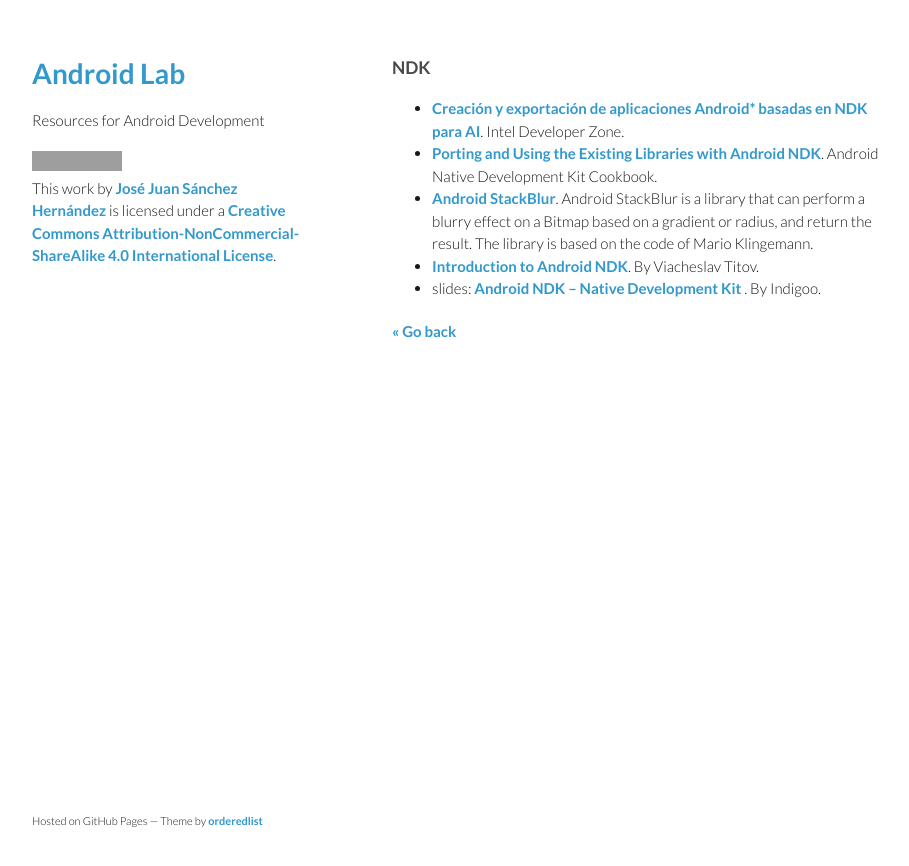
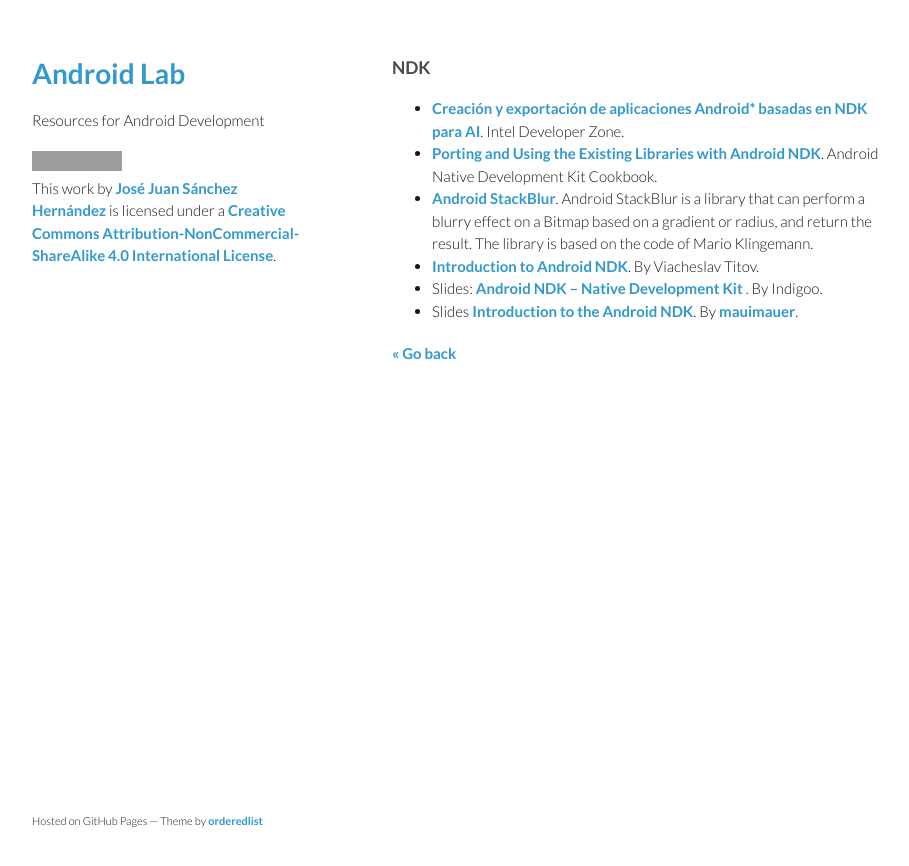
Before and after one commit to josejuansanchez/josejuansanchez.github.io, a Jekyll site: the page built from androidlab/ndk.md, in a window 1280 px wide. Shown: the top 866 px of the page, without its empty margins (178-1087 px from the left). Built offline with Jekyll 4.4.1, drawn with Linux system fonts in a browser that asks for light colours; grey boxes are pictures that could not be loaded.

Commit message:
Update ndk.md

```diff
--- a/androidlab/ndk.md
+++ b/androidlab/ndk.md
@@ -9,6 +9,7 @@
 * [Porting and Using the Existing Libraries with Android NDK](http://www.packtpub.com/sites/default/files/9781849691505_Chapter_08.pdf). Android Native Development Kit Cookbook.
 * [Android StackBlur](https://github.com/kikoso/android-stackblur). Android StackBlur is a library that can perform a blurry effect on a Bitmap based on a gradient or radius, and return the result. The library is based on the code of Mario Klingemann.
 * [Introduction to Android NDK](http://www.elekslabs.com/2013/12/introduction-into-android-ndk.html). By Viacheslav Titov.
-* slides: [Android NDK – Native Development Kit ](http://www.indigoo.com/dox/mobdev/01_Android/Android-NDK.pdf). By Indigoo.
+* Slides: [Android NDK – Native Development Kit ](http://www.indigoo.com/dox/mobdev/01_Android/Android-NDK.pdf). By Indigoo.
+* Slides [Introduction to the Android NDK](https://speakerdeck.com/mauimauer/introduction-to-the-android-ndk). By [mauimauer](https://speakerdeck.com/mauimauer).
 
 [&laquo; Go back](./)
```
